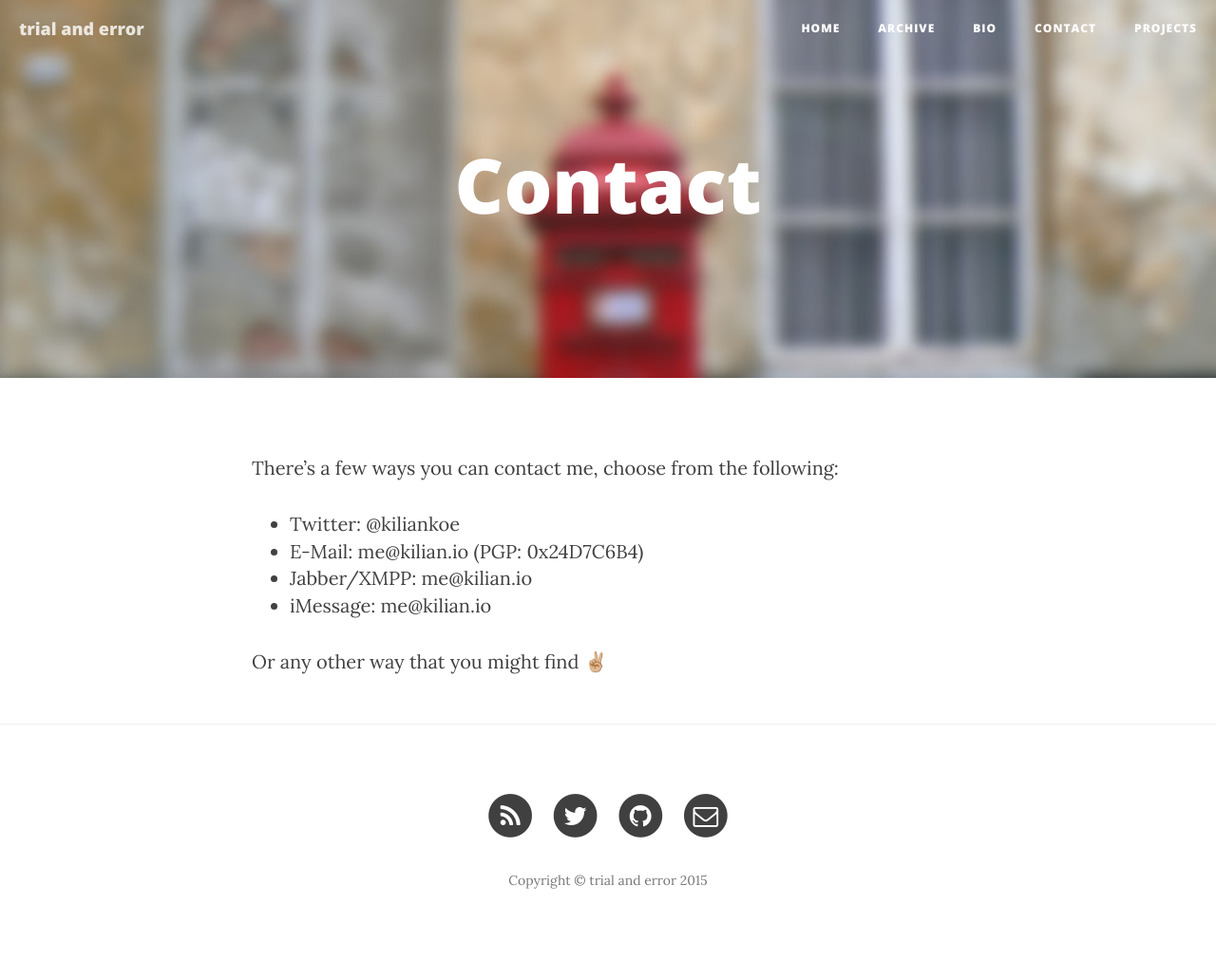
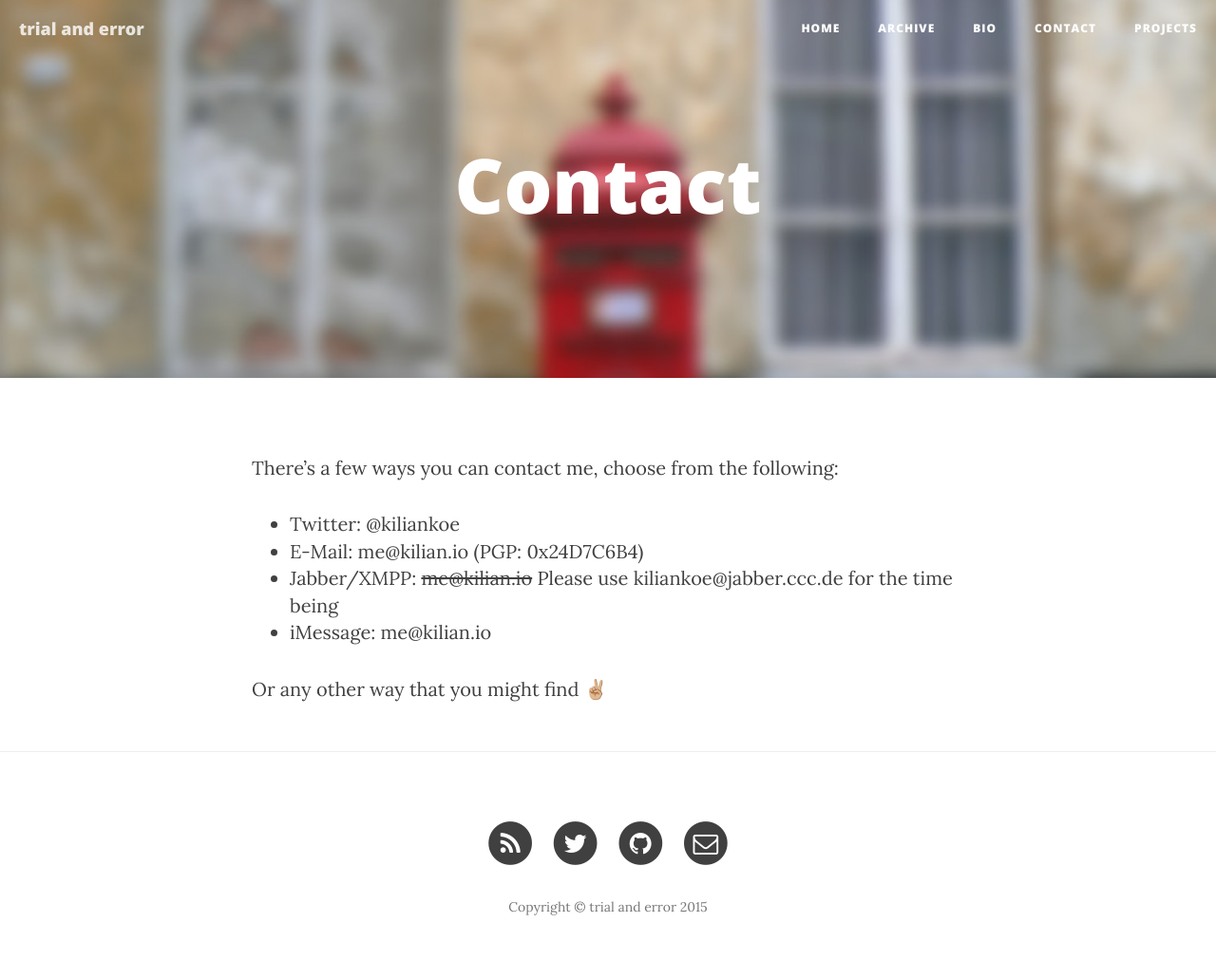
Before and after one commit to kiliankoe/blog_old, a Jekyll site: the page built from contact.md, in a window 1280 px wide. Shown: the whole page at 95% size. Built offline with Jekyll 4.4.1, drawn with Linux system fonts in a browser that asks for light colours; nearby versions of some CDN libraries; before the commit the page ends 1003 px from its top, so only the background shows below that.

Commit message:
update current xmpp contact

```diff
--- a/contact.md
+++ b/contact.md
@@ -9,7 +9,7 @@ There's a few ways you can contact me, choose from the following:
 
 - Twitter: [@kiliankoe](https://twitter.com/kiliankoe)
 - E-Mail: [me@kilian.io](mailto:me@kilian.io) (PGP: 0x24D7C6B4)
-- Jabber/XMPP: [me@kilian.io](xmpp:me@kilian.io)
+- Jabber/XMPP: [<del>me@kilian.io</del> ](xmpp:me@kilian.io) Please use [kiliankoe@jabber.ccc.de](xmpp:kiliankoe@jabber.ccc.de) for the time being
 - iMessage: [me@kilian.io](imessage:me@kilian.io)
 
 Or any other way that you might find ✌🏼
```
